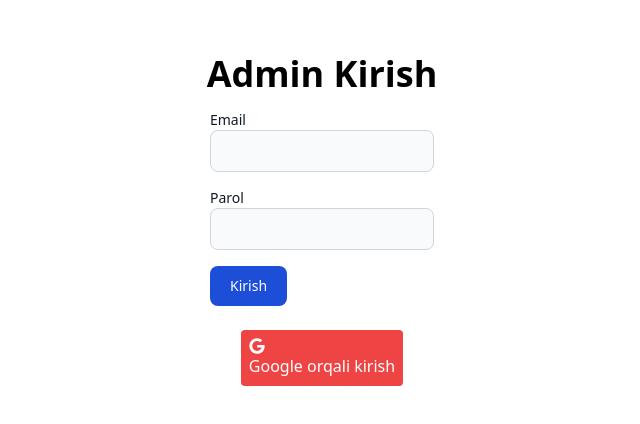
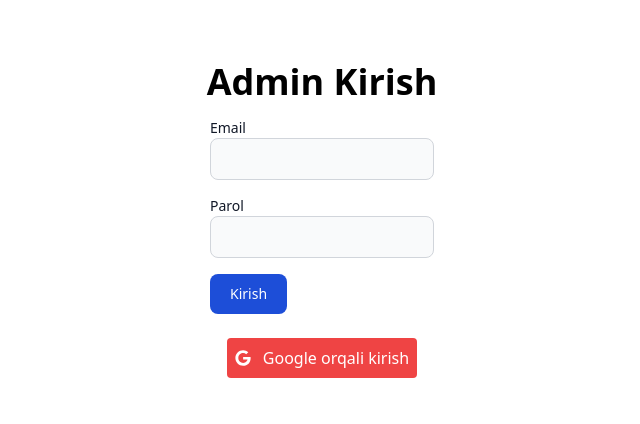
Before and after one commit to iamdeveloperbeck/goldtestapp, a React (Create React App) app: page / in a window 1280 px wide. Shown: the part 180-604 px from the top of the page, without its empty margins (318-958 px from the left). Built offline with nearby package versions, Linux system fonts and the light colour scheme.

Commit message:
Update Login.jsx

```diff
--- a/src/components/Login.jsx
+++ b/src/components/Login.jsx
@@ -55,7 +55,7 @@ function Login() {
         </div>
         <button type='submit' className='text-white bg-blue-700 hover:bg-blue-800 focus:ring-4 focus:ring-blue-300 font-medium rounded-lg text-sm px-5 py-2.5 me-2 mb-2'>Kirish</button>
       </form>
-      <button onClick={handleGoogleLogin} className='bg-red-500 text-white p-2 rounded mt-4'>
+      <button onClick={handleGoogleLogin} className='bg-red-500 text-white p-2 rounded mt-4 flex items-center gap-3'>
         <FaGoogle color='#fff' /> Google orqali kirish
       </button>
     </div>
```
